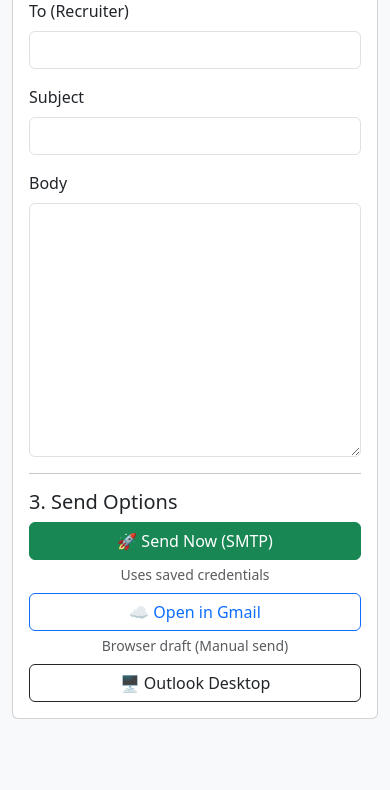
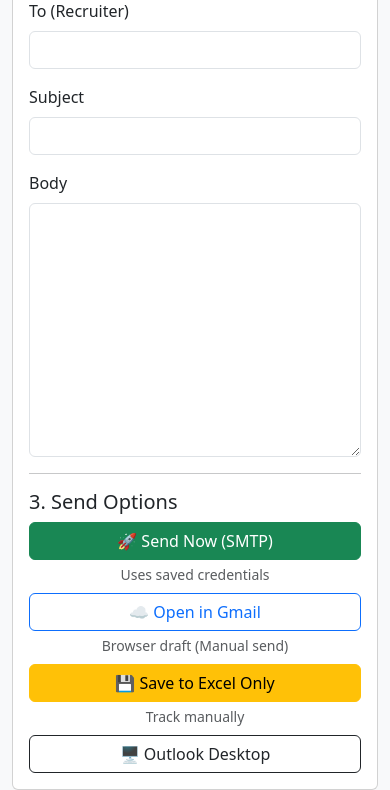
Before and after one commit to Muhammad-Muzammil-Shah/Job-Email-Sender-AI, a Flask app: page /preview in a window 390 px wide. Shown: the part 237-1027 px from the top of the page. Before the commit the page ends 956 px from the top, so only its background shows below. Run offline with Flask 3, Linux system fonts and the light colour scheme; the visitor is signed in with stand-in values (Sample User, id 1).

Commit message:
Add Save to Excel Only option and fix mobile viewport issue

```diff
--- a/app.py
+++ b/app.py
@@ -144,6 +144,11 @@ def preview():
             else:
                 flash(f"Error: {msg}")
 
+        elif method == 'save_tracker':
+            save_to_excel(data['job_title'], recipient)
+            flash("Saved to Excel tracker successfully!")
+            return redirect(url_for('index'))
+
         elif method == 'smtp':
             if not email_user or not email_pass:
                 flash("Credentials missing for SMTP sending.")
--- a/templates/preview.html
+++ b/templates/preview.html
@@ -2,6 +2,7 @@
 <html lang="en">
 <head>
     <meta charset="UTF-8">
+    <meta name="viewport" content="width=device-width, initial-scale=1.0">
     <title>Review Email</title>
     <link href="https://cdn.jsdelivr.net/npm/bootstrap@5.3.0/dist/css/bootstrap.min.css" rel="stylesheet">
     <style>
@@ -74,6 +75,13 @@
                         <div class="form-text small text-center">Browser draft (Manual send)</div>
                     </div>
 
+                    <div class="col-md-4">
+                        <button type="button" onclick="submitSend('save_tracker')" class="btn btn-warning w-100">
+                            💾 Save to Excel Only
+                        </button>
+                        <div class="form-text small text-center">Track manually</div>
+                    </div>
+
                     {% if local_outlook %}
                     <div class="col-md-4">
                         <button type="button" onclick="submitSend('desktop')" class="btn btn-outline-dark w-100">
```
